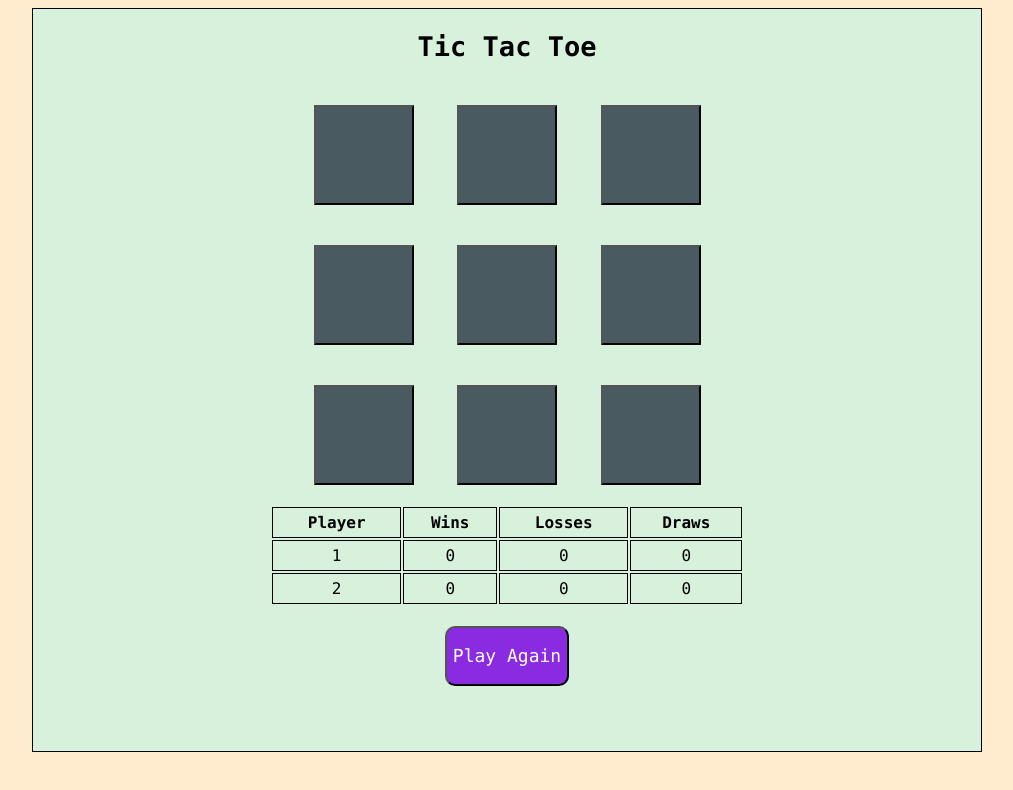
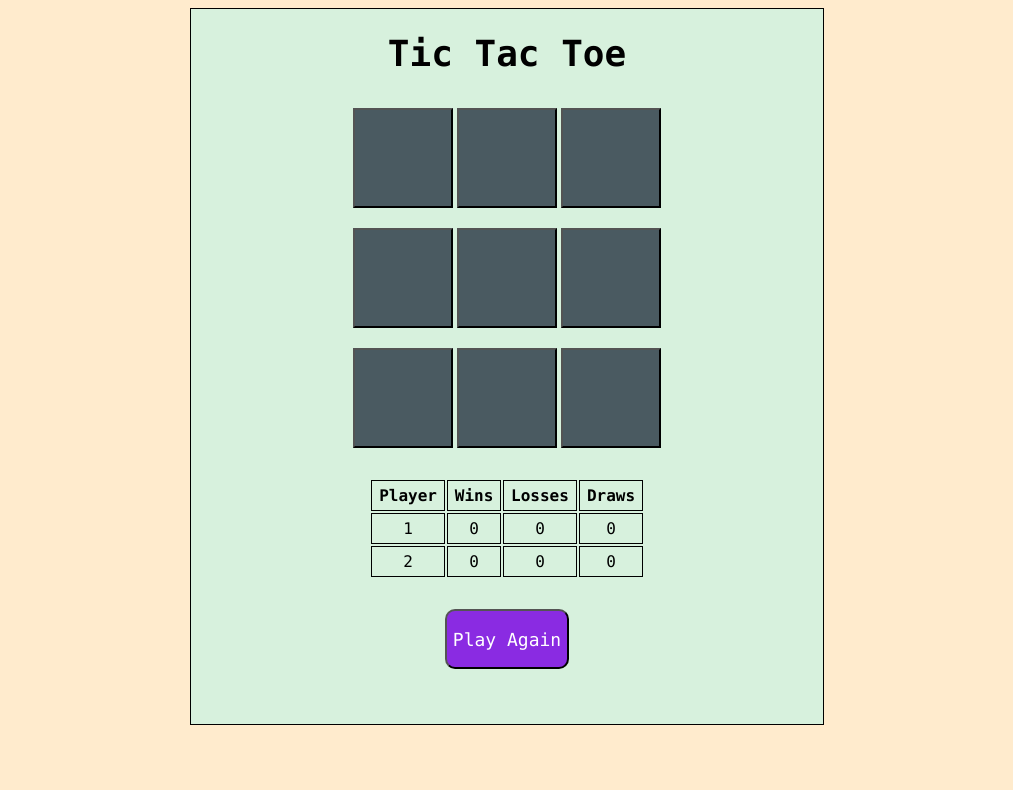
Before and after one commit to codes-py/TicTacToe, a plain HTML site: page index.html in a window 1280 px wide. Both pictures are taken after a click on the button "Play Again". Shown: the whole page, without its empty margins (133-1146 px from the left). Drawn offline with Linux system fonts and the light colour scheme.

```diff
--- a/index.html
+++ b/index.html
@@ -4,11 +4,11 @@
     <meta http-equiv="X-UA-Compatible" content="IE=edge">
     <meta name="viewport" content="width=device-width, initial-scale=1.0">
     <link rel="stylesheet" href="styles.css">
-    <title>Document</title>
+    <title>Tic Tac Toe</title>
 </head>
 <body>
     <div id="ttt" class="tttcontainer">
-        <h2>Tic Tac Toe</h2>
+        <h1>Tic Tac Toe</h1>
 
         <div id="row1" class="tttrow">
             <button class="btn"id="col1" onclick="buttonClick(this)"></button>
--- a/script.js
+++ b/script.js
@@ -97,9 +97,9 @@ function playAgain() {
         btns[i].className = 'btn'
         btns[i].textContent = ''
         btns[i].disabled = false;
-        ttt = [[0, 0, 0], [0, 0, 0], [0, 0, 0]]
-        clickCount = 0;
-        preWinner = winner
-        winner = undefined;
     }
+    ttt = [[0, 0, 0], [0, 0, 0], [0, 0, 0]]
+    clickCount = 0;
+    preWinner = winner;
+    winner = undefined;
 }
--- a/styles.css
+++ b/styles.css
@@ -1,9 +1,10 @@
 .tttcontainer {
     border: 1px solid black;
-    width: 75%;
+    width: 50%;
     margin: auto;
     display: flex;
     flex-direction: column;
+    flex-wrap: wrap;
     text-align: center;
     font-family: Consolas;
     font-size: large;
@@ -12,7 +13,7 @@
 }
 
 .tttcontainer div {
-    padding: 20px;
+    padding: 10px;
     width: 50%;
     margin: auto;
     display: flex;
@@ -55,11 +56,16 @@ button:hover {
     box-shadow: 1px 1px 5px black;
 }
 
+button:disabled {
+    box-shadow: none;
+}
+
 body {
     background-color: blanchedalmond;
 }
 
 table {
+    padding: 20px;
     width: 50%;
     margin: auto;
 }
```
